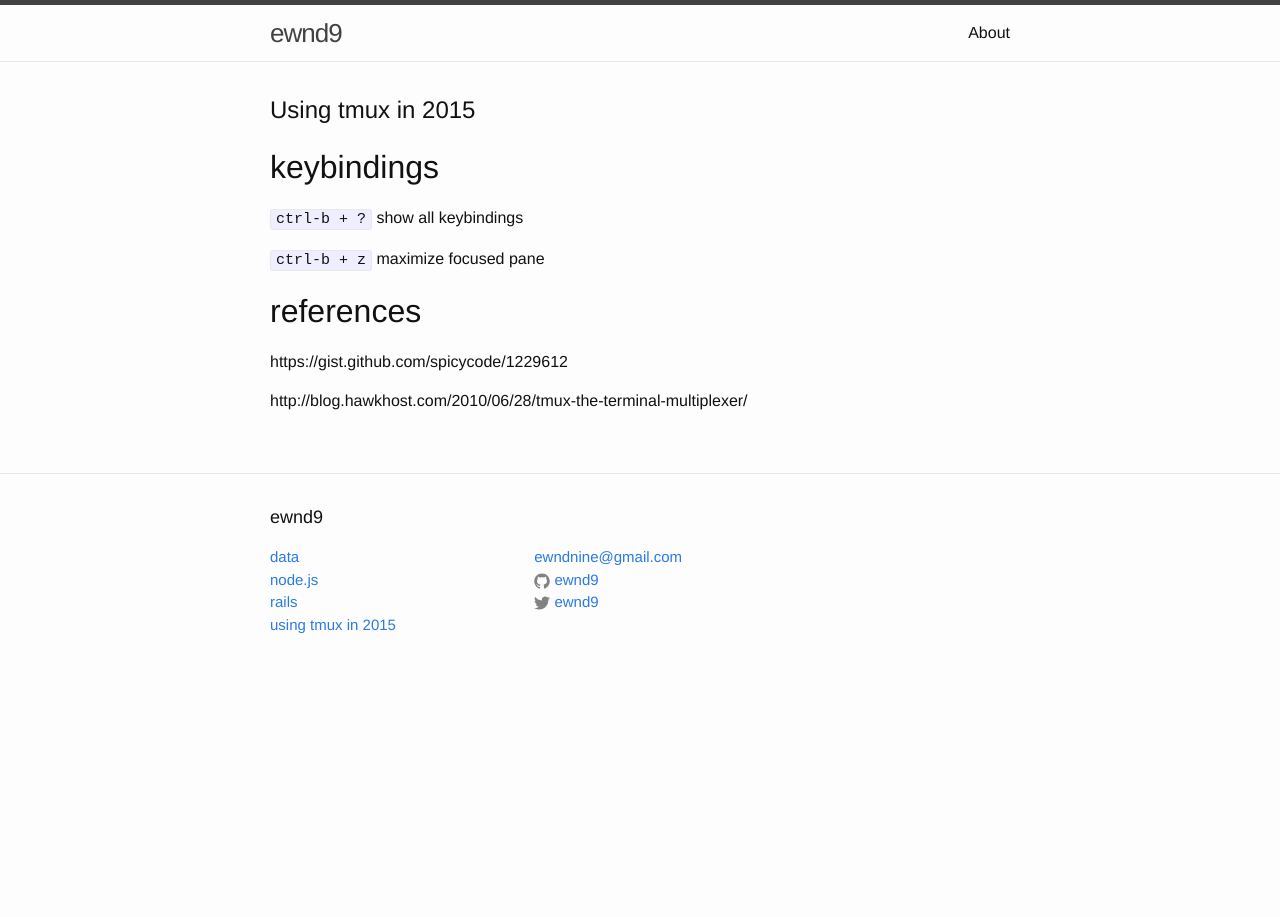
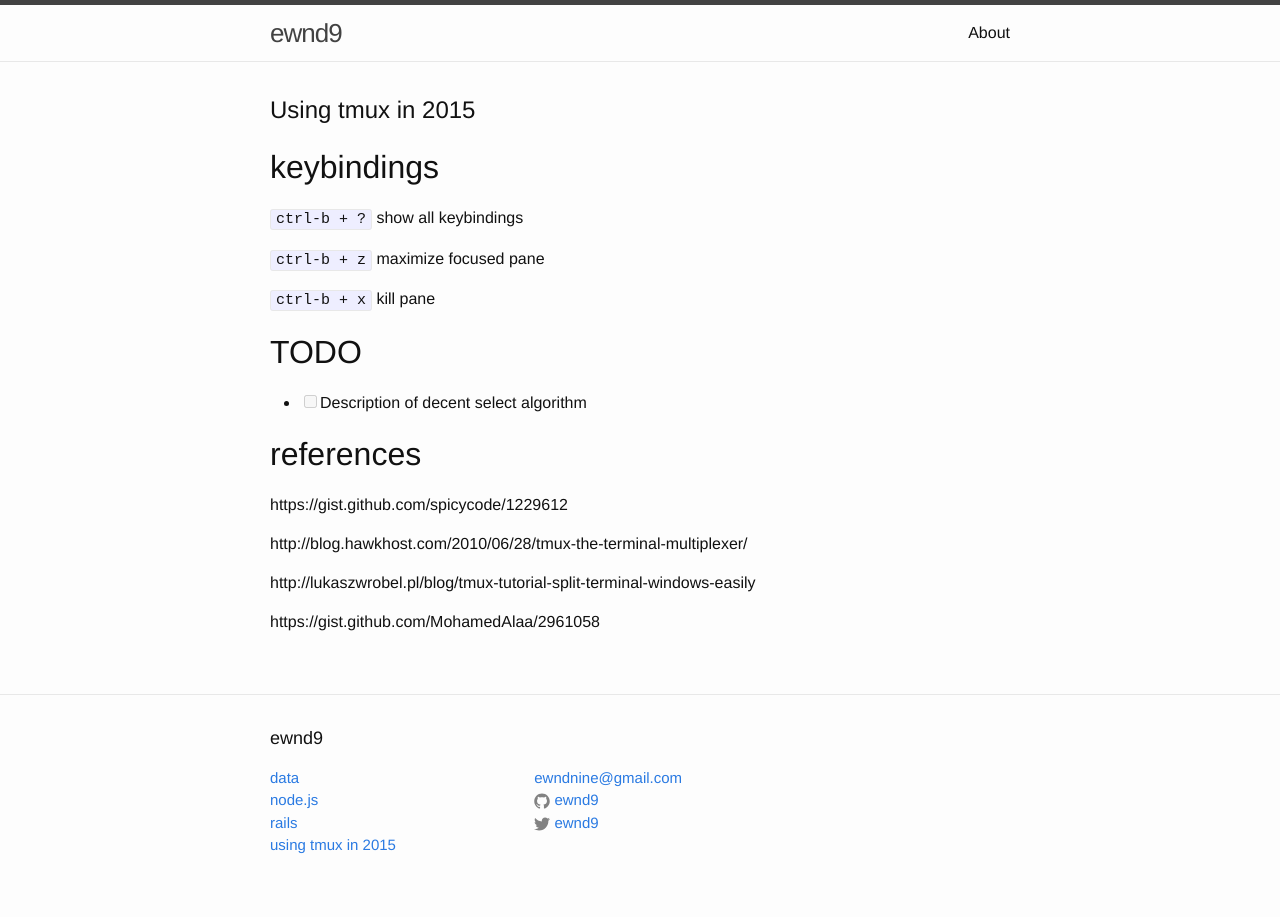
Before and after one commit to ewnd9/ewnd9.github.io, a Jekyll site: the page built from tmux-2015.md, in a window 1280 px wide. Built offline with Jekyll 4.4.1, drawn with Linux system fonts in a browser that asks for light colours.

Commit message:
new article

```diff
--- a/tmux-2015.md
+++ b/tmux-2015.md
@@ -12,8 +12,18 @@ permalink: /tmux-2015/
 
 `ctrl-b + z` maximize focused pane
 
+`ctrl-b + x` kill pane
+
+## TODO
+
+- [ ] Description of decent select algorithm
+
 ## references
 
 https://gist.github.com/spicycode/1229612
 
 http://blog.hawkhost.com/2010/06/28/tmux-the-terminal-multiplexer/
+
+http://lukaszwrobel.pl/blog/tmux-tutorial-split-terminal-windows-easily
+
+https://gist.github.com/MohamedAlaa/2961058
```
Also changed, not shown: _posts/angular-resources-safari-bug.markdown (added, +21 -0 lines), data.md (+2 -0 lines).
